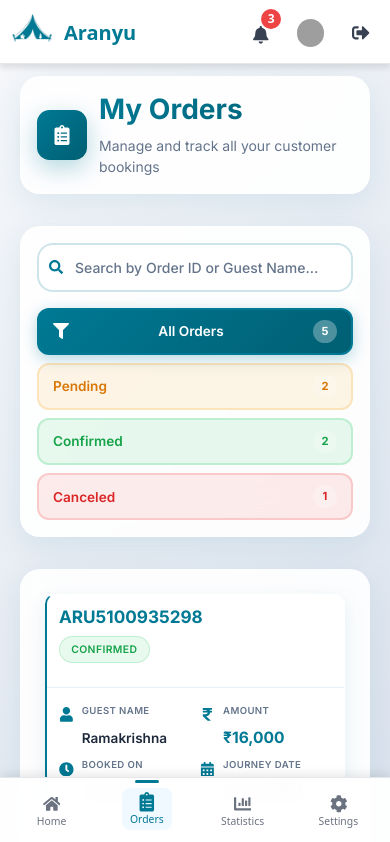
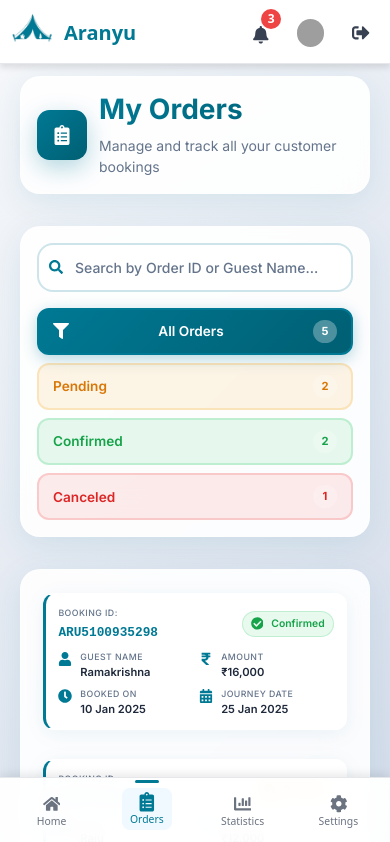
Before and after one commit to madhavavukkum/AranyuPartner, a React (Vite) app: page /orders in a window 390 px wide. Shown: the top 842 px of the page. Built offline with nearby package versions, Linux system fonts and the light colour scheme; sample sign-in values are in the browser's storage; grey boxes are pictures that could not be loaded.

Commit message:
blanced the mobile version for outer

```diff
--- a/src/components/Orders/OrderCard.css
+++ b/src/components/Orders/OrderCard.css
@@ -13,227 +13,376 @@
 }
 
 .order-card {
-  background: rgba(255, 255, 255, 0.9);
-  backdrop-filter: blur(20px);
+  background: rgba(255, 255, 255, 0.95);
+  backdrop-filter: blur(10px);
   border-radius: 12px;
-  box-shadow: 0 6px 20px rgba(0, 121, 148, 0.1);
+  padding: 1.25rem;
+  box-shadow: 0 4px 20px rgba(0, 121, 148, 0.08);
   border: 1px solid rgba(255, 255, 255, 0.2);
+  border-left: 3px solid #007994;
   transition: all 0.3s cubic-bezier(0.4, 0, 0.2, 1);
-  overflow: hidden;
-  border-left: 3px solid #007994;
-  margin: 1rem;
+  margin: 0.75rem;
 }
 
 .order-card:hover {
   transform: translateY(-3px);
-  box-shadow: 0 10px 30px rgba(0, 121, 148, 0.15);
-  background: rgba(255, 255, 255, 0.95);
+  box-shadow: 0 8px 32px rgba(0, 121, 148, 0.15);
 }
 
 .order-card__header {
-  padding: 1rem;
-  border-bottom: 1px solid rgba(0, 121, 148, 0.1);
-  margin-bottom: 1rem;
-}
-
-.order-card__id-section {
   display: flex;
   justify-content: space-between;
   align-items: center;
-  padding-bottom: 0.75rem;
+  margin-bottom: 0.875rem;
 }
 
-.order-card__id {
-  font-size: calc(1rem + 0.5vw);
-  font-weight: 700;
-  color: #007994;
-  margin: 0;
+.order-card__booking-info {
+  display: flex;
+  flex-direction: column;
+  gap: 0.25rem;
 }
 
-.order-card__status {
-  display: inline-block;
+.order-card__booking-label {
+  font-size: calc(0.65rem + 0.2vw);
+  color: #64748b;
+  font-weight: 500;
+  text-transform: uppercase;
+  letter-spacing: 0.05em;
+}
+
+.order-card__booking-value {
+  font-size: calc(0.9rem + 0.2vw);
+  color: #007994;
+  font-weight: 700;
+  font-family: 'Courier New', monospace;
+}
+
+.order-card__status-badge {
+  display: flex;
+  align-items: center;
+  gap: 0.5rem;
   padding: 0.4rem 0.8rem;
   border-radius: 16px;
-  font-size: calc(0.65rem + 0.2vw);
+  font-size: calc(0.75rem + 0.2vw);
   font-weight: 600;
-  text-transform: uppercase;
-  letter-spacing: 0.4px;
+  text-transform: capitalize;
+  white-space: nowrap;
 }
 
-.order-card__status--confirmed {
+.order-card__status-badge--confirmed {
   background: rgba(34, 197, 94, 0.1);
   color: #16a34a;
   border: 1px solid rgba(34, 197, 94, 0.2);
 }
 
-.order-card__status--pending {
+.order-card__status-badge--pending {
   background: rgba(245, 158, 11, 0.1);
   color: #d97706;
   border: 1px solid rgba(245, 158, 11, 0.2);
 }
 
-.order-card__status--canceled {
+.order-card__status-badge--canceled {
   background: rgba(239, 68, 68, 0.1);
   color: #dc2626;
   border: 1px solid rgba(239, 68, 68, 0.2);
 }
 
-.order-card__body {
-  padding: 0 1rem 1rem;
+.order-card__status-icon {
+  font-size: calc(0.9rem + 0.2vw);
 }
 
-.order-card__details {
-  display: grid;
-  grid-template-columns: repeat(auto-fit, minmax(200px, 1fr));
-  gap: 1rem;
+.order-card__status-icon--confirmed {
+  color: #16a34a;
 }
 
-.order-card__detail {
-  display: flex;
-  flex-direction: column;
+.order-card__status-icon--pending {
+  color: #d97706;
 }
 
-.order-card__detail-content {
-  display: flex;
-  align-items: flex-start;
-  gap: 0.75rem;
+.order-card__status-icon--canceled {
+  color: #dc2626;
 }
 
-.order-card__detail-icon {
-  font-size: calc(1rem + 0.3vw);
-  color: #007994;
-  margin-top: 0.2rem;
-  flex-shrink: 0;
+.order-card__content {
+  margin-bottom: 0;
 }
 
-.order-card__detail-text {
-  flex: 1;
+.order-card__title-section {
+  margin-bottom: 0.875rem;
 }
 
-.order-card__detail-label {
-  display: block;
-  font-size: calc(0.65rem + 0.2vw);
-  font-weight: 600;
-  color: #64748b;
-  text-transform: uppercase;
-  letter-spacing: 0.4px;
-  margin-bottom: 0.4rem;
-}
-
-.order-card__detail-value {
-  font-size: calc(0.9rem + 0.2vw);
-  font-weight: 600;
+.order-card__title {
+  font-size: calc(1.1rem + 0.3vw);
+  font-weight: 700;
   color: #1e293b;
   margin: 0;
   line-height: 1.4;
 }
 
-.order-card__detail-value--amount {
+.order-card__info-grid {
+  display: grid;
+  grid-template-columns: repeat(auto-fit, minmax(200px, 1fr));
+  gap: 0.75rem;
+}
+
+.order-card__info-item {
+  display: flex;
+  align-items: flex-start;
+  gap: 0.5rem;
+}
+
+.order-card__info-icon {
   color: #007994;
   font-size: calc(1rem + 0.3vw);
-  font-weight: 700;
+  margin-top: 0.125rem;
+  flex-shrink: 0;
 }
 
-/* Mobile-First Responsive Design */
-@media (max-width: 768px) {
+.order-card__info-text {
+  display: flex;
+  flex-direction: column;
+  gap: 0.25rem;
+  flex: 1;
+}
+
+.order-card__info-label {
+  font-size: calc(0.65rem + 0.2vw);
+  color: #64748b;
+  font-weight: 500;
+  text-transform: uppercase;
+  letter-spacing: 0.05em;
+}
+
+.order-card__info-value {
+  font-size: calc(0.8rem + 0.2vw);
+  color: #1e293b;
+  font-weight: 600;
+  line-height: 1.4;
+}
+
+/* Responsive Design */
+@media (max-width: 1024px) {
   .order-card {
-    margin: 0.75rem;
-    border-radius: 10px;
+    padding: 1rem;
+    margin: 0.6rem;
   }
 
   .order-card__header {
-    padding: 0.75rem;
+    margin-bottom: 0.7rem;
   }
 
-  .order-card__body {
-    padding: 0 0.75rem 0.75rem;
+  .order-card__title-section {
+    margin-bottom: 0.7rem;
   }
 
-  .order-card__details {
-    grid-template-columns: repeat(2, 1fr); /* Two columns on mobile */
-    gap: 0.75rem;
+  .order-card__title {
+    font-size: calc(1rem + 0.3vw);
   }
 
-  .order-card__id-section {
-    flex-direction: column;
-    align-items: flex-start;
+  .order-card__info-grid {
+    grid-template-columns: repeat(2, 1fr);
+    gap: 0.6rem;
+  }
+
+  .order-card__info-icon {
+    font-size: calc(0.9rem + 0.3vw);
+  }
+
+  .order-card__info-label {
+    font-size: calc(0.6rem + 0.2vw);
+  }
+
+  .order-card__info-value {
+    font-size: calc(0.75rem + 0.2vw);
+  }
+
+  .order-card__status-badge {
+    padding: 0.35rem 0.7rem;
+    font-size: calc(0.7rem + 0.2vw);
+  }
+
+  .order-card__status-icon {
+    font-size: calc(0.85rem + 0.2vw);
+  }
+
+  .order-card__booking-label {
+    font-size: calc(0.6rem + 0.2vw);
+  }
+
+  .order-card__booking-value {
+    font-size: calc(0.85rem + 0.2vw);
+  }
+}
+
+@media (max-width: 768px) {
+  .order-card {
+    padding: 0.875rem;
+    margin: 0.5rem;
+  }
+
+  .order-card__header {
+    margin-bottom: 0.6rem;
+    justify-content: space-between;
+    align-items: center;
+  }
+
+  .order-card__title-section {
+    margin-bottom: 0.6rem;
+  }
+
+  .order-card__title {
+    font-size: calc(0.95rem + 0.3vw);
+  }
+
+  .order-card__info-grid {
+    grid-template-columns: repeat(2, 1fr);
     gap: 0.5rem;
   }
 
-  .order-card__id {
-    font-size: calc(0.95rem + 0.5vw);
+  .order-card__info-icon {
+    font-size: calc(0.85rem + 0.3vw);
   }
 
-  .order-card__status {
-    padding: 0.3rem 0.7rem;
-    font-size: calc(0.6rem + 0.2vw);
+  .order-card__info-text {
+    gap: 0.15rem;
   }
 
-  .order-card__detail-content {
-    align-items: flex-start; /* Maintain large-screen alignment */
-    gap: 0.5rem;
+  .order-card__info-label {
+    font-size: calc(0.55rem + 0.2vw);
+  }
+
+  .order-card__info-value {
+    font-size: calc(0.7rem + 0.2vw);
+  }
+
+  .order-card__status-badge {
+    padding: 0.3rem 0.6rem;
+    font-size: calc(0.65rem + 0.2vw);
+  }
+
+  .order-card__status-icon {
+    font-size: calc(0.8rem + 0.2vw);
+  }
+
+  .order-card__booking-label {
+    font-size: calc(0.55rem + 0.2vw);
+  }
+
+  .order-card__booking-value {
+    font-size: calc(0.8rem + 0.2vw);
   }
 }
 
 @media (max-width: 480px) {
   .order-card {
-    margin: 0.5rem;
-    border-left-width: 2px;
+    padding: 0.75rem;
+    margin: 0.4rem;
   }
 
-  .order-card__details {
-    grid-template-columns: repeat(2, 1fr); /* Maintain two columns */
-    gap: 0.6rem;
+  .order-card__header {
+    margin-bottom: 0.5rem;
   }
 
-  .order-card__detail-icon {
-    font-size: calc(0.85rem + 0.3vw);
+  .order-card__title-section {
+    margin-bottom: 0.5rem;
   }
 
-  .order-card__detail-label {
-    font-size: calc(0.55rem + 0.2vw);
-  }
-
-  .order-card__detail-value {
-    font-size: calc(0.8rem + 0.2vw);
-  }
-
-  .order-card__detail-value--amount {
+  .order-card__title {
     font-size: calc(0.9rem + 0.3vw);
   }
 
-  .order-card__link {
-    min-height: 48px; /* Ensure touch target size */
+  .order-card__info-grid {
+    grid-template-columns: repeat(2, 1fr);
+    gap: 0.4rem;
+  }
+
+  .order-card__info-icon {
+    font-size: calc(0.8rem + 0.3vw);
+  }
+
+  .order-card__info-text {
+    gap: 0.1rem;
+  }
+
+  .order-card__info-label {
+    font-size: calc(0.5rem + 0.2vw);
+  }
+
+  .order-card__info-value {
+    font-size: calc(0.65rem + 0.2vw);
+  }
+
+  .order-card__status-badge {
+    padding: 0.25rem 0.5rem;
+    font-size: calc(0.6rem + 0.2vw);
+  }
+
+  .order-card__status-icon {
+    font-size: calc(0.75rem + 0.2vw);
+  }
+
+  .order-card__booking-label {
+    font-size: calc(0.5rem + 0.2vw);
+  }
+
+  .order-card__booking-value {
+    font-size: calc(0.75rem + 0.2vw);
   }
 }
 
 @media (max-width: 360px) {
   .order-card {
-    margin: 0.4rem;
+    padding: 0.6rem;
+    margin: 0.3rem;
   }
 
   .order-card__header {
-    padding: 0.6rem;
+    margin-bottom: 0.4rem;
   }
 
-  .order-card__body {
-    padding: 0 0.6rem 0.6rem;
+  .order-card__title-section {
+    margin-bottom: 0.4rem;
   }
 
-  .order-card__details {
-    grid-template-columns: repeat(2, 1fr); /* Maintain two columns */
-    gap: 0.5rem;
+  .order-card__title {
+    font-size: calc(0.85rem + 0.3vw);
   }
 
-  .order-card__detail-icon {
-    font-size: calc(0.8rem + 0.3vw);
+  .order-card__info-grid {
+    grid-template-columns: repeat(2, 1fr);
+    gap: 0.3rem;
   }
 
-  .order-card__detail-label {
-    font-size: calc(0.5rem + 0.2vw);
+  .order-card__info-icon {
+    font-size: calc(0.75rem + 0.3vw);
   }
 
-  .order-card__detail-value {
-    font-size: calc(0.75rem + 0.2vw);
+  .order-card__info-text {
+    gap: 0.1rem;
+  }
+
+  .order-card__info-label {
+    font-size: calc(0.45rem + 0.2vw);
+  }
+
+  .order-card__info-value {
+    font-size: calc(0.6rem + 0.2vw);
+  }
+
+  .order-card__status-badge {
+    padding: 0.2rem 0.4rem;
+    font-size: calc(0.55rem + 0.2vw);
+  }
+
+  .order-card__status-icon {
+    font-size: calc(0.7rem + 0.2vw);
+  }
+
+  .order-card__booking-label {
+    font-size: calc(0.45rem + 0.2vw);
+  }
+
+  .order-card__booking-value {
+    font-size: calc(0.7rem + 0.2vw);
   }
 }
--- a/src/components/Orders/OrderCard.jsx
+++ b/src/components/Orders/OrderCard.jsx
@@ -1,19 +1,32 @@
 import React from 'react';
 import { Link } from 'react-router-dom';
-import { FaUser, FaCalendarAlt, FaRupeeSign, FaClock } from 'react-icons/fa';
+import { FaUser, FaCalendarAlt, FaRupeeSign, FaClock, FaCheckCircle, FaTimesCircle } from 'react-icons/fa';
 import './OrderCard.css';
 
 const OrderCard = ({ order }) => {
+  const getStatusIcon = (status) => {
+    switch (status.toLowerCase()) {
+      case 'confirmed':
+        return <FaCheckCircle className="order-card__status-icon order-card__status-icon--confirmed" />;
+      case 'pending':
+        return <FaClock className="order-card__status-icon order-card__status-icon--pending" />;
+      case 'canceled':
+        return <FaTimesCircle className="order-card__status-icon order-card__status-icon--canceled" />;
+      default:
+        return <FaClock className="order-card__status-icon" />;
+    }
+  };
+
   const getStatusClass = (status) => {
-    switch (status) {
+    switch (status.toLowerCase()) {
       case 'confirmed':
-        return 'order-card__status--confirmed';
+        return 'order-card__status-badge--confirmed';
       case 'pending':
-        return 'order-card__status--pending';
+        return 'order-card__status-badge--pending';
       case 'canceled':
-        return 'order-card__status--canceled';
+        return 'order-card__status-badge--canceled';
       default:
-        return '';
+        return 'order-card__status-badge--pending';
     }
   };
 
@@ -38,55 +51,51 @@ const OrderCard = ({ order }) => {
     <Link to={`/order-details/${order.id}`} className="order-card__link">
       <div className="order-card">
         <div className="order-card__header">
-          <div className="order-card__id-section">
-            <h3 className="order-card__id">{order.id}</h3>
-            <span className={`order-card__status ${getStatusClass(order.status)}`}>
-              {order.status.charAt(0).toUpperCase() + order.status.slice(1)}
-            </span>
+          <div className="order-card__booking-info">
+            <span className="order-card__booking-label">Booking ID:</span>
+            <span className="order-card__booking-value">{order.id}</span>
+          </div>
+          <div className={`order-card__status-badge ${getStatusClass(order.status)}`}>
+            {getStatusIcon(order.status)}
+            <span className="order-card__status-text">{order.status}</span>
           </div>
         </div>
 
-        <div className="order-card__body">
-          <div className="order-card__details">
-            <div className="order-card__detail">
-              <div className="order-card__detail-content">
-                <FaUser className="order-card__detail-icon" />
-                <div className="order-card__detail-text">
-                  <span className="order-card__detail-label">Guest Name</span>
-                  <span className="order-card__detail-value">{order.guestName}</span>
-                </div>
+        <div className="order-card__content">
+          <div className="order-card__title-section">
+            <h3 className="order-card__title">{order.title}</h3>
+          </div>
+
+          <div className="order-card__info-grid">
+            <div className="order-card__info-item">
+              <FaUser className="order-card__info-icon" />
+              <div className="order-card__info-text">
+                <span className="order-card__info-label">Guest Name</span>
+                <span className="order-card__info-value">{order.guestName}</span>
               </div>
             </div>
 
-            <div className="order-card__detail">
-              <div className="order-card__detail-content">
-                <FaRupeeSign className="order-card__detail-icon" />
-                <div className="order-card__detail-text">
-                  <span className="order-card__detail-label">Amount</span>
-                  <span className="order-card__detail-value order-card__detail-value--amount">
-                    {formatAmount(order.amount)}
-                  </span>
-                </div>
+            <div className="order-card__info-item">
+              <FaRupeeSign className="order-card__info-icon" />
+              <div className="order-card__info-text">
+                <span className="order-card__info-label">Amount</span>
+                <span className="order-card__info-value">{formatAmount(order.amount)}</span>
               </div>
             </div>
 
-            <div className="order-card__detail">
-              <div className="order-card__detail-content">
-                <FaClock className="order-card__detail-icon" />
-                <div className="order-card__detail-text">
-                  <span className="order-card__detail-label">Booked On</span>
-                  <span className="order-card__detail-value">{formatDate(order.bookedOn)}</span>
-                </div>
+            <div className="order-card__info-item">
+              <FaClock className="order-card__info-icon" />
+              <div className="order-card__info-text">
+                <span className="order-card__info-label">Booked On</span>
+                <span className="order-card__info-value">{formatDate(order.bookedOn)}</span>
               </div>
             </div>
 
-            <div className="order-card__detail">
-              <div className="order-card__detail-content">
-                <FaCalendarAlt className="order-card__detail-icon" />
-                <div className="order-card__detail-text">
-                  <span className="order-card__detail-label">Journey Date</span>
-                  <span className="order-card__detail-value">{formatDate(order.journeyDate)}</span>
-                </div>
+            <div className="order-card__info-item">
+              <FaCalendarAlt className="order-card__info-icon" />
+              <div className="order-card__info-text">
+                <span className="order-card__info-label">Journey Date</span>
+                <span className="order-card__info-value">{formatDate(order.journeyDate)}</span>
               </div>
             </div>
           </div>
--- a/src/components/Payments/PaymentCard.jsx
+++ b/src/components/Payments/PaymentCard.jsx
@@ -29,6 +29,23 @@ const PaymentCard = ({ payment }) => {
     }
   };
 
+  const formatDate = (dateString) => {
+    const date = new Date(dateString);
+    return date.toLocaleDateString('en-IN', {
+      year: 'numeric',
+      month: 'short',
+      day: 'numeric'
+    });
+  };
+
+  const formatAmount = (amount) => {
+    return new Intl.NumberFormat('en-IN', {
+      style: 'currency',
+      currency: 'INR',
+      minimumFractionDigits: 0
+    }).format(amount);
+  };
+
   return (
     <div className="payment-card">
       <div className="payment-card__header">
@@ -52,7 +69,7 @@ const PaymentCard = ({ payment }) => {
             <FaRupeeSign className="payment-card__info-icon" />
             <div className="payment-card__info-text">
               <span className="payment-card__info-label">Amount</span>
-              <span className="payment-card__info-value">{payment.amount}</span>
+              <span className="payment-card__info-value">{formatAmount(payment.amount)}</span>
             </div>
           </div>
 
@@ -60,7 +77,7 @@ const PaymentCard = ({ payment }) => {
             <FaCalendarAlt className="payment-card__info-icon" />
             <div className="payment-card__info-text">
               <span className="payment-card__info-label">Payment Date</span>
-              <span className="payment-card__info-value">{payment.date}</span>
+              <span className="payment-card__info-value">{formatDate(payment.date)}</span>
             </div>
           </div>
 
```
Also changed, not shown: src/components/Payments/PaymentCard.css (+166 -56 lines).
